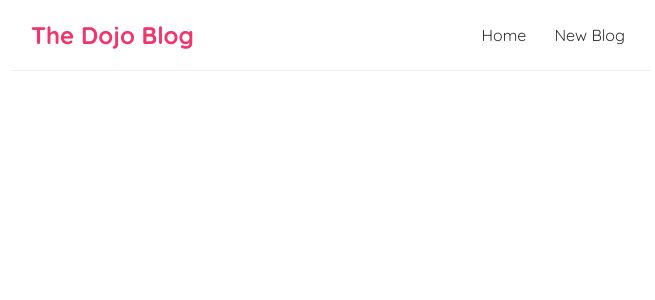
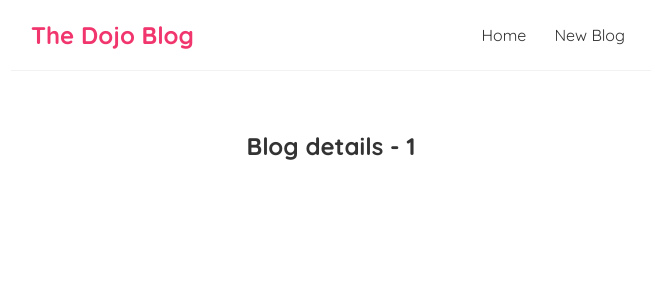
Before and after one commit to Kahssie/dojo-blog, a React (Create React App) app: page /blogs/1 in a window 1280 px wide. Shown: the top 300 px of the page, without its empty margins (309-964 px from the left). Built offline with nearby package versions, Linux system fonts and the light colour scheme.

Commit message:
Add route parameters for dynamic blog page

```diff
--- a/src/App.js
+++ b/src/App.js
@@ -3,6 +3,7 @@
 import Home from './Home';
 import Create from './Create';
 import { BrowserRouter as Router, Route, Switch } from 'react-router-dom';
+import BlogDetails from './BlogDetails';
 
 function App() {
 
@@ -15,8 +16,11 @@
             <Route exact path="/">
               <Home />
             </Route>
-            <Route exact path="/create">
+            <Route path="/create">
               <Create />
+            </Route>
+            <Route path="/blogs/:id">
+              <BlogDetails />
             </Route>
           </Switch>
         </div>
--- /dev/null
+++ b/src/BlogDetails.js
@@ -0,0 +1,13 @@
+import { useParams } from "react-router-dom/cjs/react-router-dom.min";
+
+const BlogDetails = () => {
+  const { id } = useParams()
+
+  return (
+    <div className="blog-details">
+      <h2>Blog details - { id }</h2>
+    </div>
+   );
+}
+
+export default BlogDetails;
--- a/src/BlogList.js
+++ b/src/BlogList.js
@@ -1,3 +1,5 @@
+import { Link } from "react-router-dom/cjs/react-router-dom.min";
+
 const BlogList = ({ blogs, title }) => {
   // we do not directly edit data in here, rather at Home where states are managed
   return (
@@ -5,9 +7,11 @@
       <h2>{title}</h2>
       { blogs.map((blog) => (
 				<div className="blog-preview" key={blog.id}>
+          <Link to={ `/blogs/${blog.id}` }>
 					<h2>{blog.title}</h2>
 					<p>By {blog.author}</p>
           <button >Delete blog</button>
+          </Link>
 				</div>
 			)) }
     </div>
--- a/src/index.css
+++ b/src/index.css
@@ -48,3 +48,6 @@
   color: #f1356d;
   margin-bottom: 8px;
 }
+.blog-preview a{
+  text-decoration: none;
+}
```
Also changed, not shown: src/setupTests.js (deleted, +0 -5 lines).
